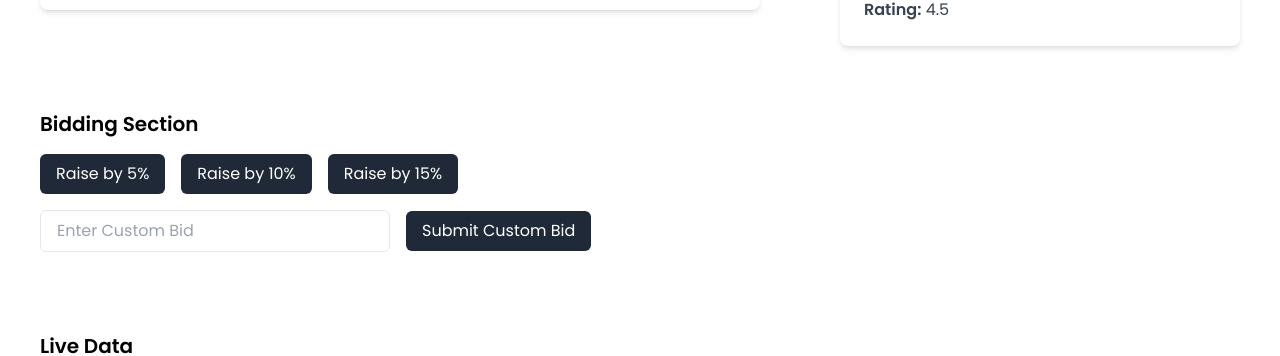
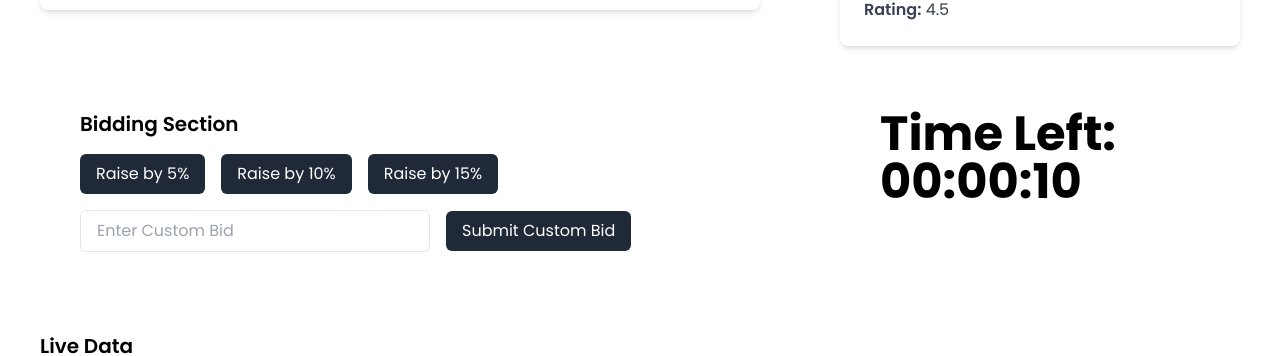
Before and after one commit to harshkas4na/Ctrl-Alt-Defeat_2.1.3, a React (Vite) app in the folder frontend/: page /Bidding in a window 1280 px wide. Shown: the part 306-662 px from the top of the page. Built offline with nearby package versions, Linux system fonts and the light colour scheme; no server answers.

Commit message:
added complete timer logic for live bidding system

```diff
--- a/frontend/src/components/BiddingSection.jsx
+++ b/frontend/src/components/BiddingSection.jsx
@@ -1,11 +1,22 @@
-// BiddingSection.jsx
-import React, { useState } from 'react';
+import React, { useState, useEffect } from 'react';
 
-const BiddingSection = ({ currentBid,setCurrentBid }) => {
-  const [customBid,setCustomBid]=useState("");
+const BiddingSection = ({ currentBid, setCurrentBid,disableBidRaising, timerClosed }) => {
+  const [customBid, setCustomBid] = useState("");
+  const [timer, setTimer] = useState(null);
+
+  useEffect(() => {
+    // Start the timer when the component mounts
+    startTimer();
+    // Clean up the timer when the component unmounts
+    return () => {
+      clearTimeout(timer);
+    };
+  }, []);
 
   const handleBidChange = (e) => {
     setCustomBid(e.target.value);
+    // Restart the timer whenever there's a bid change
+    restartTimer();
   };
 
   const handleCustomBidSubmit = () => {
@@ -15,14 +26,15 @@ const BiddingSection = ({ currentBid,setCurrentBid }) => {
     // Check if the custom bid is a valid number
     if (!isNaN(customBidNumber)) {
       // Handle raised bid submission
-        if(customBidNumber>currentBid){
+      if (customBidNumber > currentBid) {
         setCurrentBid(customBidNumber);
-      }
-      else{
-        alert("you can't bid lower then the Current Bid")
+      } else {
+        alert("You can't bid lower than the Current Bid");
       }
       // Clear the custom bid input field
       setCustomBid("");
+      // Restart the timer after bid submission
+      restartTimer();
     } else {
       // Display an error message if the custom bid is not a valid number
       console.error("Invalid custom bid");
@@ -30,24 +42,45 @@ const BiddingSection = ({ currentBid,setCurrentBid }) => {
       // For example: setCustomBidError("Please enter a valid number");
     }
   };
+
   const handleRaiseBid = (percentage) => {
     // Calculate the raised bid based on the percentage
     const raisedBid = currentBid + (currentBid * percentage) / 100;
     // Handle raised bid submission
-    setCurrentBid(raisedBid)
+    setCurrentBid(raisedBid);
+    // Restart the timer after bid submission
+    restartTimer();
+  };
+
+  const startTimer = () => {
+    // Set a timeout to close bidding after 15 seconds
+    const newTimer = setTimeout(() => {
+      alert("Bidding closed. No bids were placed within 15 seconds.");
+      // Disable bid submission after the timer expires
+      setCustomBid("");
+    }, 15000);
+    // Save the timer ID
+    setTimer(newTimer);
+  };
+
+  const restartTimer = () => {
+    // Clear the existing timer
+    clearTimeout(timer);
+    // Restart the timer
+    startTimer();
   };
 
   return (
     <div className="container mx-auto py-8">
       <h2 className="text-xl font-semibold mb-4">Bidding Section</h2>
       <div className="flex items-center mb-4">
-        <button className="px-4 py-2 bg-gray-800 text-white rounded-md mr-4" onClick={() => handleRaiseBid(5)}>Raise by 5%</button>
-        <button className="px-4 py-2 bg-gray-800 text-white rounded-md mr-4" onClick={() => handleRaiseBid(10)}>Raise by 10%</button>
-        <button className="px-4 py-2 bg-gray-800 text-white rounded-md mr-4" onClick={() => handleRaiseBid(15)}>Raise by 15%</button>
+        <button className="px-4 py-2 bg-gray-800 text-white rounded-md mr-4" onClick={() => handleRaiseBid(5)} disabled={timerClosed}>Raise by 5%</button>
+        <button className="px-4 py-2 bg-gray-800 text-white rounded-md mr-4" onClick={() => handleRaiseBid(10)} disabled={timerClosed}>Raise by 10%</button>
+        <button className="px-4 py-2 bg-gray-800 text-white rounded-md mr-4" onClick={() => handleRaiseBid(15)} disabled={timerClosed}>Raise by 15%</button>
       </div>
       <div className="flex items-center mb-4">
         <input type="text" placeholder="Enter Custom Bid" className="px-4 py-2 border rounded-md mr-4" value={customBid} onChange={handleBidChange} />
-        <button className="px-4 py-2 bg-gray-800 text-white rounded-md" onClick={handleCustomBidSubmit}>Submit Custom Bid</button>
+        <button className="px-4 py-2 bg-gray-800 text-white rounded-md" onClick={handleCustomBidSubmit} disabled={timerClosed}>Submit Custom Bid</button>
       </div>
     </div>
   );
--- a/frontend/src/components/Header.jsx
+++ b/frontend/src/components/Header.jsx
@@ -34,10 +34,9 @@ const Header = ({ eventName, totalItems,itemsList,setItemsList ,remainingItems,
       }
     })
     const data = await response.json()
-
+    const itemslistLength=data.filter(item => item.eventName===eventName)
     setItemsList(data.filter(item => item.eventName===eventName));
-    setTotalItems(itemsList.length)
-
+    setTotalItems(itemslistLength.length)
     const itemNotSold=data.filter(item => item.sold===false);
 
     setRemainingItems(itemNotSold.length);
--- a/frontend/src/components/LiveData.jsx
+++ b/frontend/src/components/LiveData.jsx
@@ -1,50 +1,34 @@
-// LiveData.jsx
-import React, { useEffect,useState } from 'react';
+import React, { useState, useEffect } from 'react';
 
+const LiveData = ({ itemsList, currentBid, currentItem }) => {
+  const [items, setItems] = useState([]);
 
+  useEffect(() => {
+    // Update items with calculated endTime
+    const updatedItems = itemsList.map(item => {
+      const durationInMinutes = 30; // Example duration
+      const endTime = new Date();
+      endTime.setMinutes(endTime.getMinutes() + durationInMinutes);
 
-const LiveData = ({itemsList,currentBid}) => {
-  // Placeholder data for demonstration
-  const [items,setItems] = useState([
-    {
-      _id: 1,
-      name: "Antique Painting",
-      itemPic: "https://via.placeholder.com/150",
-      startingPrice: "$100",
-      ongoingBid: {currentBid},
-      saleTime: "Complete",
-      sold: "Sold",
-      endTime: new Date("2024-02-20T15:00:00Z") // Placeholder end time for demonstration
-    }
-    // Add more live data items as needed
-  ]);
-  useEffect(()=>{
-    setItems(itemsList)
-  },[itemsList])
-  console.log(items)
+      return { ...item, endTime };
+    });
 
-  // const GetItems = async () => {
-  //   const response = await fetch('http://localhost:3000/item', {
-  //     method: 'GET',
-  //     headers: {
-  //       'Content-Type': 'application/json'
-  //     }
-  //   })
-  //   const data = await response.json()
-
-
-  //   setCurrentItem(data[0]);
-
-  // }
-
+    setItems(updatedItems);
+  }, [itemsList]);
 
   const getTimeRemaining = (endTime) => {
     const now = new Date();
     const distance = endTime - now;
+
+    if (distance <= 0) {
+      return "Complete";
+    }
+
     const days = Math.floor(distance / (1000 * 60 * 60 * 24));
     const hours = Math.floor((distance % (1000 * 60 * 60 * 24)) / (1000 * 60 * 60));
     const minutes = Math.floor((distance % (1000 * 60 * 60)) / (1000 * 60));
     const seconds = Math.floor((distance % (1000 * 60)) / 1000);
+
     return `${days}d ${hours}h ${minutes}m ${seconds}s`;
   };
 
@@ -73,9 +57,10 @@ const LiveData = ({itemsList,currentBid}) => {
                   <img src={item.itemPic} alt={item.name} className="w-12 h-12" />
                 </td>
                 <td className="px-6 py-4 whitespace-nowrap">{item.startingPrice}</td>
-                <td className="px-6 py-4 whitespace-nowrap">{currentBid}</td>
-                <td className="px-6 py-4 whitespace-nowrap">{item.saleTime === "Ongoing" ? getTimeRemaining(new Date("2024-02-20T15:00:00Z")) : "Complete"}</td>
-                <td className="px-6 py-4 whitespace-nowrap">{item.sold ===true ?"Sold":"Not Sold" }</td>
+                <td className="px-6 py-4 whitespace-nowrap">{currentItem === item.name ? currentBid : item.startingPrice}</td>
+
+                <td className="px-6 py-4 whitespace-nowrap">{getTimeRemaining(item.endTime)}</td>
+                <td className="px-6 py-4 whitespace-nowrap">{item.sold ? "Sold" : "Not Sold"}</td>
               </tr>
             ))}
           </tbody>
--- /dev/null
+++ b/frontend/src/components/Timer.jsx
@@ -0,0 +1,38 @@
+import React, { useState, useEffect } from 'react';
+
+const Timer = ({ duration, onTimerComplete }) => {
+  const [timeLeft, setTimeLeft] = useState(duration);
+
+  useEffect(() => {
+    const timer = setTimeout(() => {
+      if (timeLeft > 0) {
+        setTimeLeft(timeLeft - 1);
+      } else {
+        onTimerComplete();
+      }
+    }, 1000);
+
+    return () => clearTimeout(timer);
+  }, [timeLeft, onTimerComplete]);
+
+  // Convert seconds to formatted time (HH:MM:SS)
+  const formatTime = (time) => {
+    const hours = Math.floor(time / 3600);
+    const minutes = Math.floor((time % 3600) / 60);
+    const seconds = time % 60;
+
+    const formattedHours = String(hours).padStart(2, '0');
+    const formattedMinutes = String(minutes).padStart(2, '0');
+    const formattedSeconds = String(seconds).padStart(2, '0');
+
+    return `${formattedHours}:${formattedMinutes}:${formattedSeconds}`;
+  };
+
+  return (
+    <div >
+      <h3 className='font-bold text-5xl mt-8'>Time Left: {formatTime(timeLeft)}</h3>
+    </div>
+  );
+};
+
+export default Timer;
--- a/frontend/src/pages/BiddingPage.jsx
+++ b/frontend/src/pages/BiddingPage.jsx
@@ -5,6 +5,7 @@ import CurrInfos from '../components/CurrInfos';
 import BiddingSection from '../components/BiddingSection';
 import LiveData from '../components/LiveData';
 import Footer from '../components/Footer';
+import Timer from '../components/Timer';
 
 
 
@@ -13,9 +14,34 @@ const BiddingPage = () => {
   const [eventName,setEventName] =useState("Ongoing Auction Event");
   const [totalItems,setTotalItems] =useState(50);
   const [itemsList,setItemsList] =useState([]);
+  const [timer, setTimer] = useState(null);
+  const [timerClosed, setTimerClosed] = useState(false);
   const [remainingItems,setRemainingItems] =useState(20);
   const previousRatings = "4.5/5";
 
+    // Function to disable bid raising buttons
+    const disableBidRaising = () => {
+      setTimerClosed(true);
+      clearTimeout(timer);
+    };
+
+    useEffect(() => {
+      // Start the timer when the component mounts
+      startTimer();
+      // Clean up the timer when the component unmounts
+      return () => {
+        clearTimeout(timer);
+      };
+    }, []);
+
+    const startTimer = () => {
+      // Set a timeout to close bidding after 15 seconds
+      const newTimer = setTimeout(() => {
+        setTimerClosed(true);
+      }, 15000);
+      // Save the timer ID
+      setTimer(newTimer);
+    };
 
   // Example values for the current item information
   const [currentItem,setCurrentItem] = useState("Antique Painting");
@@ -44,22 +70,33 @@ const BiddingPage = () => {
         itemsList={itemsList}
         setItemsList={setItemsList}
       />
-      <CurrInfos
+
+        <CurrInfos
         currentItem={currentItem}
         setCurrentItem={setCurrentItem}
         currentBid={currentBid}
         startingPrice={startingPrice}
         bidderInfo={bidderInfo}
-      />
+        />
+
+
+      <div className='flex justify-between mx-20 align-center'>
       <BiddingSection
         currentBid={currentBid}
         setCurrentBid={setCurrentBid}
+        disableBidRaising={disableBidRaising}
+         timerClosed={timerClosed}
       />
+      {!timerClosed && <Timer duration={15} onTimerComplete={() => setTimerClosed(true)} />}
+      </div>
       <LiveData
         itemsList={itemsList}
         currentBid={currentBid}
+        currentItem={currentItem}
       />
+
       <Footer/>
+
     </div>
   );
 }
```
Also changed, not shown: 1 other file (tests, documents, lock files or other folders). Lines whose indentation alone changed are shown as unchanged.
